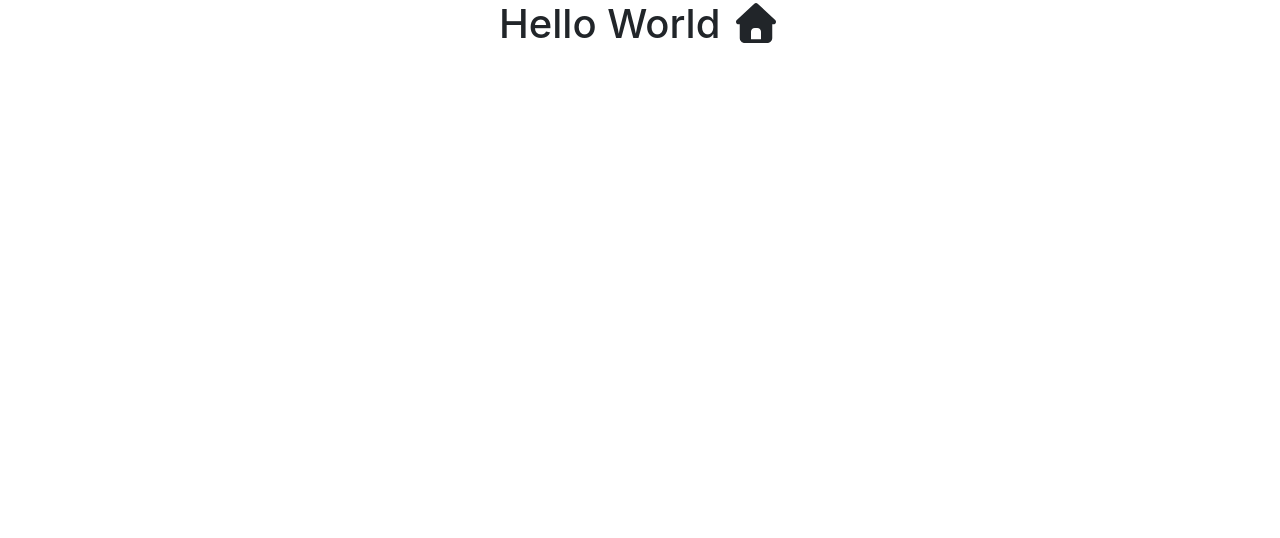
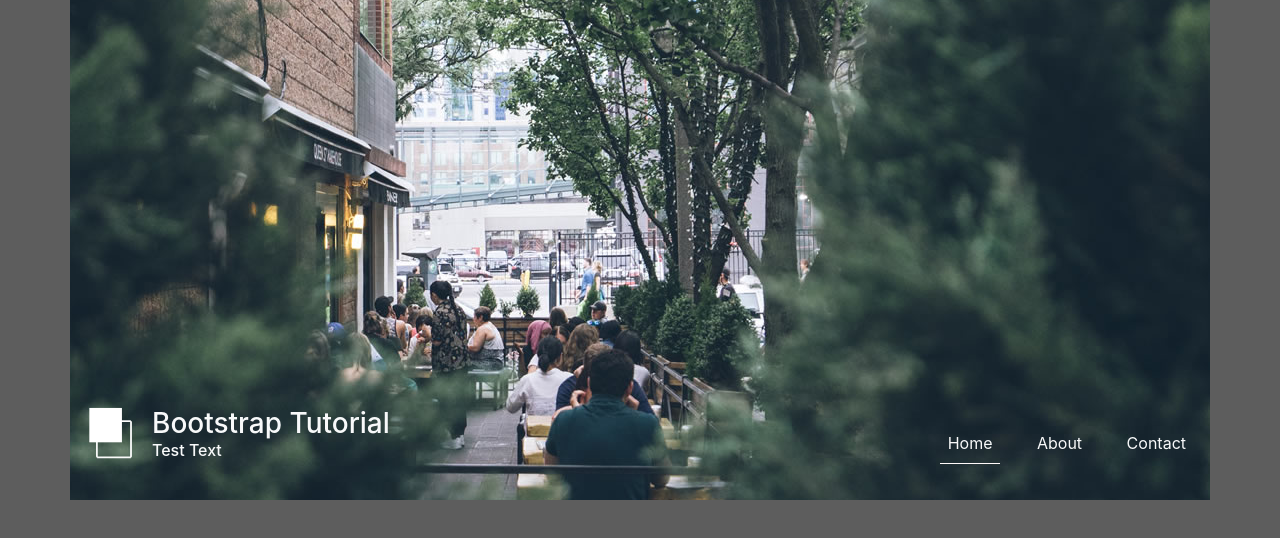
Before and after one commit to mostafa-yasen/bootstrap-shop, a plain HTML site: page index.html in a window 1280 px wide. Shown: the top 538 px of the page. Drawn offline with Linux system fonts and the light colour scheme.

Commit message:
Finished Header Section.

```diff
--- a/css/main.css
+++ b/css/main.css
@@ -0,0 +1,40 @@
+body {
+    background-color: #5d5d5d;
+    height: 2000px;
+}
+
+/* Start Header */
+#header {
+    background-image: url(../images/simple-house-01.jpg);
+    height: 500px;
+    background-position: center;
+    position: relative;
+}
+
+#header .logo .logo-img,
+#header .logo .logo-text {
+    display: inline-block;
+}
+
+#header #my-navbar {
+    position: absolute;
+    bottom: 20px;
+    width: 100%;
+}
+
+#header .logo .logo-img {
+    width: 50px;
+}
+
+#header ul li.active {
+    border-bottom: 1px solid snow;
+}
+
+#header ul li {
+    cursor: pointer;
+    transition: .5s ease-in-out;
+}
+
+#header ul li:hover {
+    border-bottom: 1px solid snow;
+}
--- a/index.html
+++ b/index.html
@@ -1,5 +1,6 @@
 <!DOCTYPE html>
 <html lang="en">
+
 <head>
     <meta charset="UTF-8">
     <meta name="viewport" content="width=device-width, initial-scale=1.0">
@@ -15,12 +16,35 @@
     <!-- My Styles -->
     <link rel="stylesheet" href="css/main.css">
 </head>
+
 <body>
 
-    <h1 class="text-center">
-        Hello World <i class="fas fa-home"></i>
-    </h1>
-
+    <div class="container p-0 bg-light">
+        <!-- Start Header -->
+        <div id="header">
+            <div id="my-navbar">
+                <div class="row">
+                    <div class="col-md-6">
+                        <div class="p-3 logo d-flex">
+                            <img class="logo-img" src="images/simple-house-logo.png" alt="Image Not Found">
+                            <span class="text-light logo-text ml-3">
+                                <h3 class="m-0">Bootstrap Tutorial</h3>
+                                <h6 class="m-0">Test Text</h6>
+                            </span>
+                        </div>
+                    </div>
+                    <div class="col-md-6 text-light">
+                        <ul class="p-3 m-0 h-100 list-unstyled list-inline text-right">
+                            <li class="list-inline-item ml-3 p-2 mt-3 active">Home</li>
+                            <li class="list-inline-item ml-3 p-2 mt-3">About</li>
+                            <li class="list-inline-item ml-3 p-2 mt-3">Contact</li>
+                        </ul>
+                    </div>
+                </div>
+            </div>
+        </div>
+        <!-- End Header -->
+    </div>
 
     <!-- Fontawesome -->
     <script src="js/all.min.js"></script>
@@ -37,4 +61,5 @@
     <!-- My Script -->
     <script src="js/app.js"></script>
 </body>
+
 </html>
```
Also changed, not shown: images/about-01.jpg (added), images/about-02.jpg (added), images/about-03.jpg (added), images/about-04.jpg (added), images/about-05.jpg (added), images/about-06.jpg (added), images/dummy-img.png (added), images/gallery/01.jpg (added), images/gallery/02.jpg (added), images/gallery/03.jpg (added), images/gallery/04.jpg (added), images/gallery/05.jpg (added), images/gallery/06.jpg (added), images/gallery/07.jpg (added), 4 more files.
